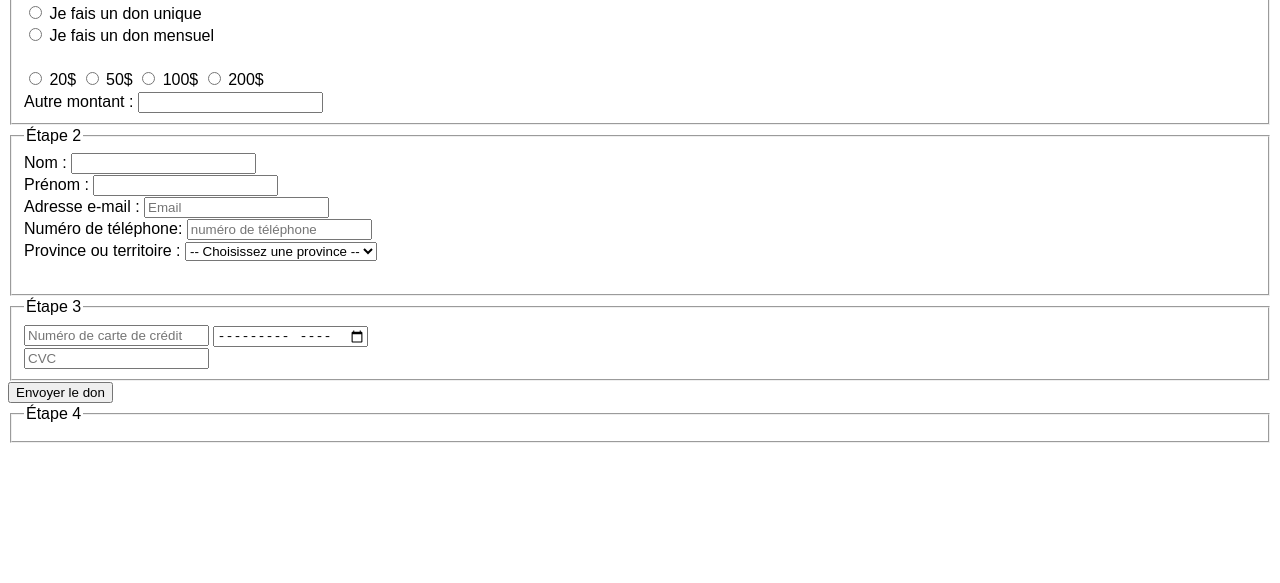
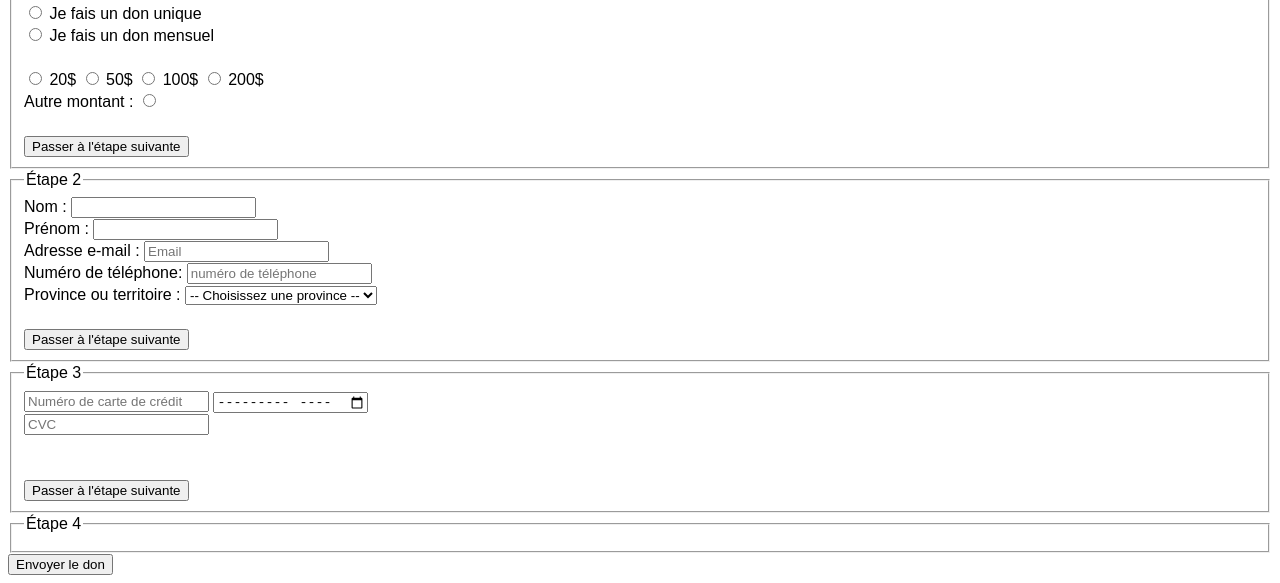
Before and after one commit to BastienSeel/RPNI3-TP1-Formulaire, a website: page public/index.html in a window 1280 px wide. Shown: the part 256-839 px from the top of the page. Before the commit the page ends 800 px from the top, so only its background shows below. Drawn offline with nearby package versions, Linux system fonts and the light colour scheme; files that its build step writes are made by us from their sources.

Commit message:
Ajout des derniers détailes pour le numéro 1

```diff
--- a/public/index.html
+++ b/public/index.html
@@ -33,9 +33,13 @@
             <input type="radio" name="montant_don" id="montant_4">
             <label for="montant_4">200$</label><br>
 
+
+
             <label for="montant_5">Autre montant :</label>
-            <input type="number" name="montant_don" id="montant_5">
-
+            <input type="radio" name="montant_don" id="montant_5">
+            <input hidden type="number" name="montant_don" id="montant_autre" min="5">
+            <br><br>
+            <button type="button" id="bouton_suivantEtape1">Passer à l'étape suivante</button>
         </fieldset>
         <fieldset class="informations">
             <legend>Étape 2</legend>
@@ -72,6 +76,7 @@
                 <option value="NU">Nunavut</option>
                 <option value="YT">Yukon</option>
             </select><br><br>
+            <button type="button" id="bouton_suivantEtape1">Passer à l'étape suivante</button>
         </fieldset>
 
         <fieldset class="paiement">
@@ -84,14 +89,16 @@
 
             <input type="password" id="CVC" name="CVC" placeholder="CVC" maxlength="4" required><br>
             <span id="message_erreur_CVC"></span>
+            <br><br>
+            <button type="button" id="bouton_suivantEtape1">Passer à l'étape suivante</button>
         </fieldset>
-        <button type="submit">Envoyer le don</button>
+
 
         <fieldset class="resume">
             <legend>Étape 4</legend>
         </fieldset>
 
-
+        <button type="submit">Envoyer le don</button>
 
 
     </form>
```
